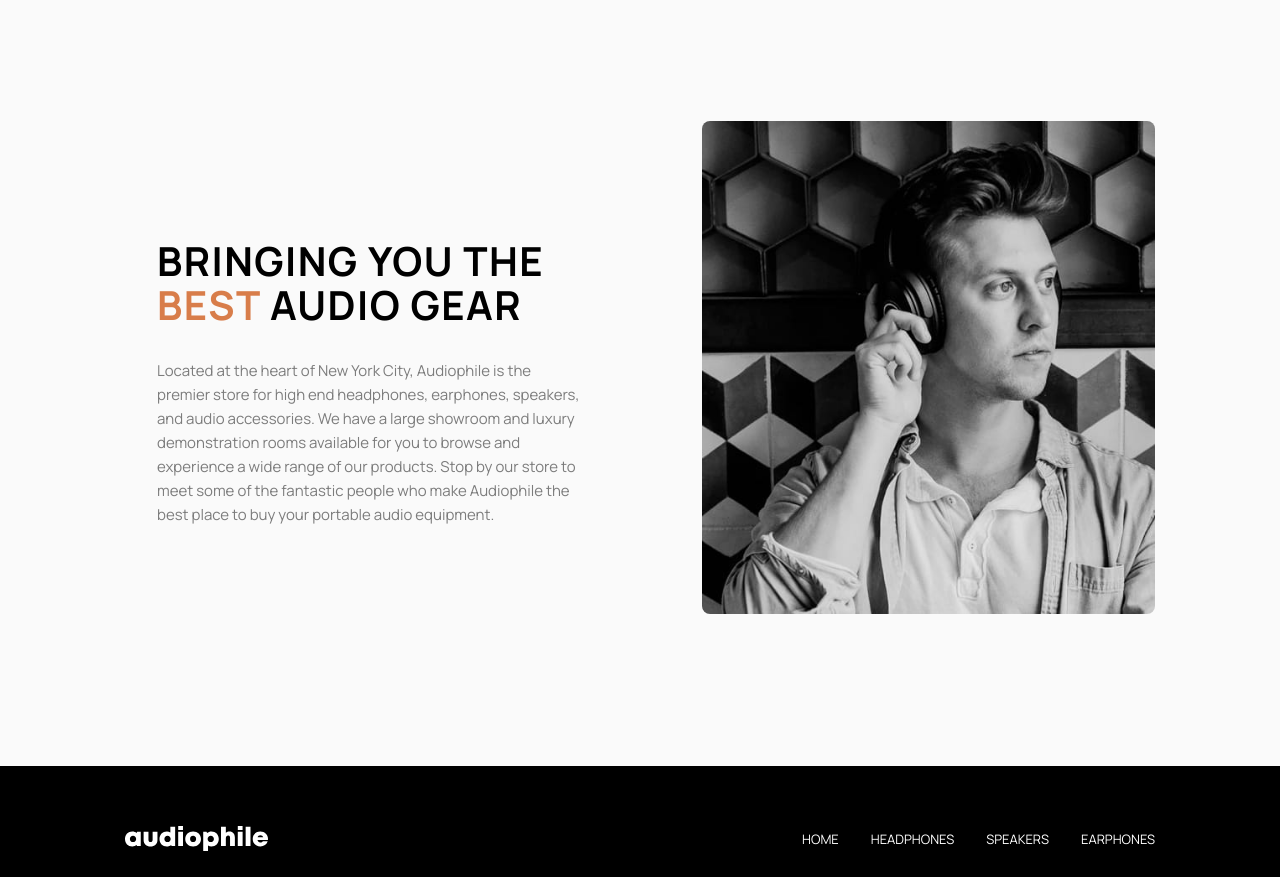
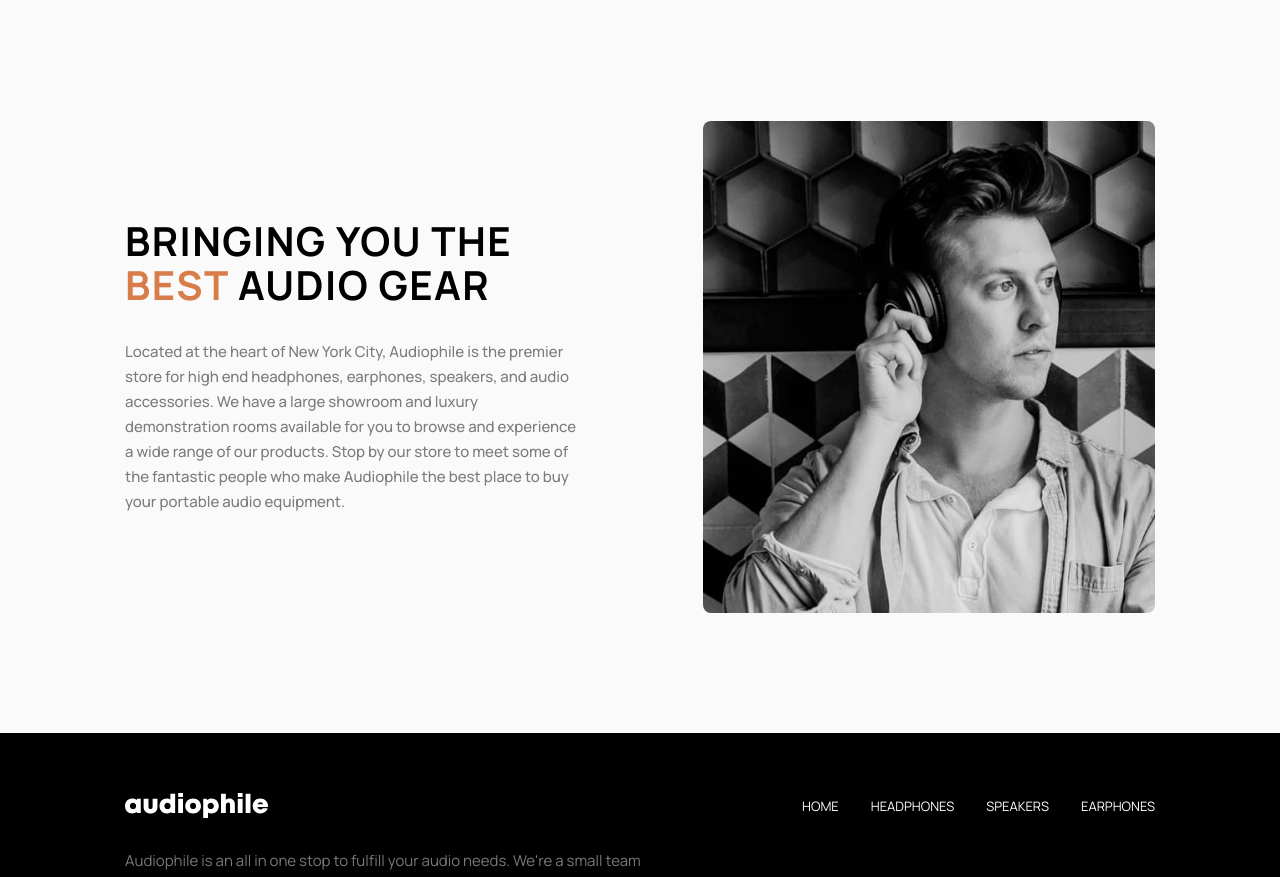
Before and after one commit to samuel-adu/audiophile, a React (Vite) app: page / in a window 1280 px wide. Shown: the part 2380-3257 px from the top of the page. Built offline with nearby package versions, Linux system fonts and the light colour scheme; the HTML template or start-up script is replaced by a standard one.

Commit message:
add space to about content

```diff
--- a/src/components/About.jsx
+++ b/src/components/About.jsx
@@ -6,7 +6,8 @@ import '../styles/about.css';
 function About() {
   return (
     <section className="about-section container">
-      <picture className="about-image">
+      <div className="about-image">
+        <picture>
           <source
             media="(min-width: 1024px)"
             srcSet={bestGearModelDesktop}
@@ -19,13 +20,14 @@ function About() {
           />
           <img src={bestGearModel} alt="" className="model-image" />
         </picture>
+      </div>
 
       <div className="about-content">
         <h3 className="about-heading heading-2">
           Bringing you the <span>best</span> audio gear
         </h3>
 
-        <p className="about-body">
+        <p className="base-text">
           Located at the heart of New York City, Audiophile is the premier store
           for high end headphones, earphones, speakers, and audio accessories.
           We have a large showroom and luxury demonstration rooms available for
--- a/src/styles/about.css
+++ b/src/styles/about.css
@@ -2,10 +2,12 @@
   text-align: center;
   margin-bottom: var(--spacing-l);
 }
+.about-image {
+  margin-bottom: 2rem;
+}
 
 .model-image {
   border-radius: 0.5rem;
-  margin-bottom: 2rem;
 }
 
 .about-heading {
@@ -22,7 +24,7 @@
 
 @media (min-width: 640px) {
   .about-content {
-    padding-inline: 2rem;
+    padding-inline: 58px;
   }
 }
 
@@ -32,11 +34,13 @@
     flex-direction: row-reverse;
     align-items: center;
     justify-content: space-between;
-    gap: var(--spacing-l);
+    /* gap: var(--spacing-l); */
+    gap: 125px;
   }
 
   .about-image {
     width: 50%;
+    margin-bottom: 0;
   }
 
   .about-content {
@@ -46,6 +50,6 @@
     flex-direction: column;
     align-items: center;
     justify-content: left;
-    padding-right: 1px;
+    padding-inline: 0;
   }
 }
```
Lines whose indentation alone changed are shown as unchanged.
